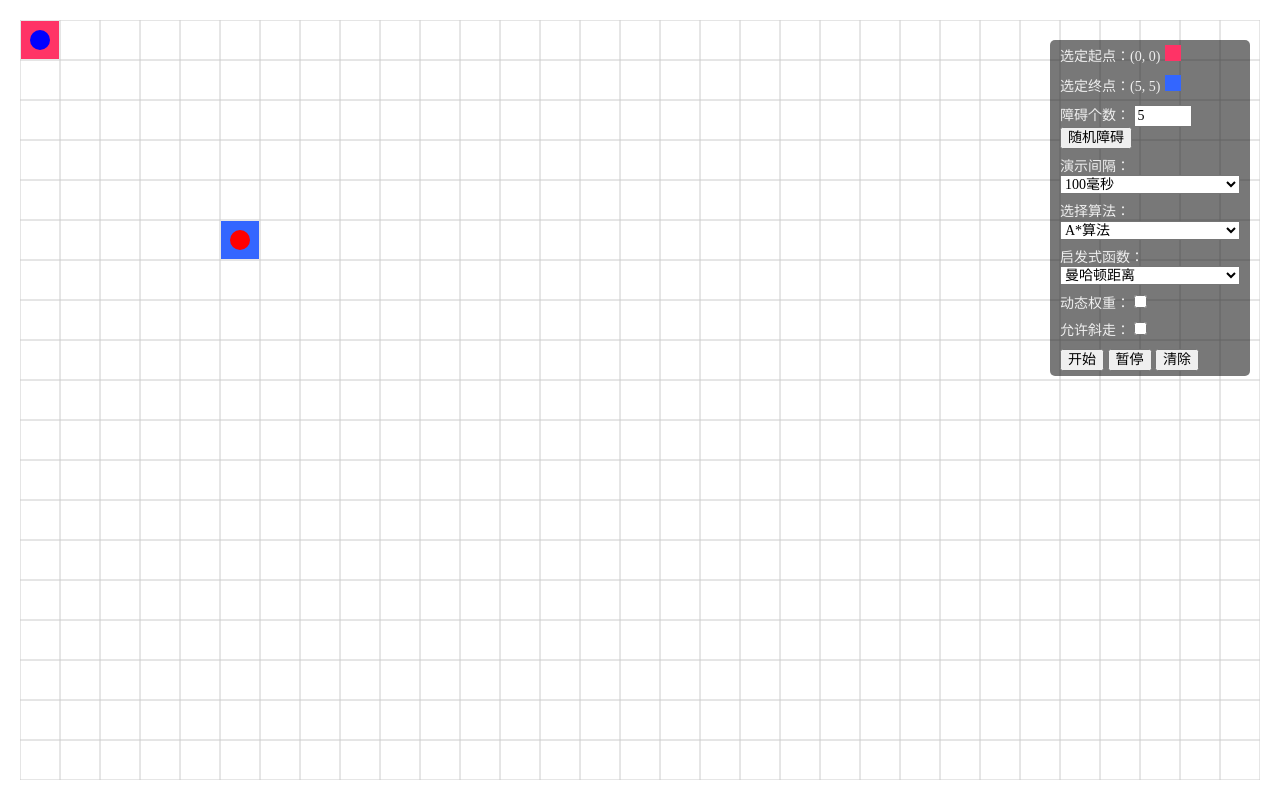
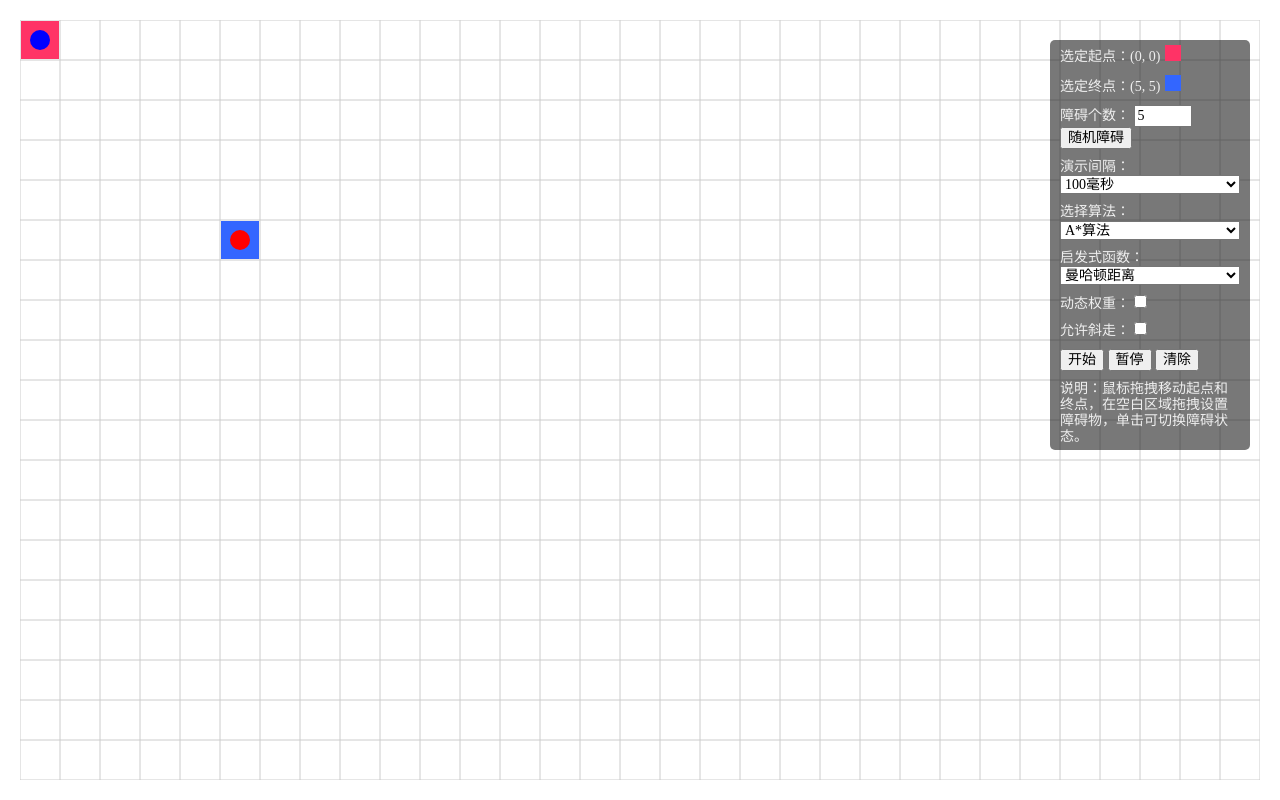
Before and after one commit to ibitcat/path_finding, a plain HTML site: page index.html in a window 1280 px wide. Drawn offline with Linux system fonts and the light colour scheme.

Commit message:
feat: 增加操作说明

```diff
--- a/index.html
+++ b/index.html
@@ -77,6 +77,8 @@
                 <input type="button" value="暂停" id="pause">
                 <input type="button" value="清除" id="clear">
             </p>
+
+            <p id="note">说明：鼠标拖拽移动起点和终点，在空白区域拖拽设置障碍物，单击可切换障碍状态。</p>
         </div>
     </div>
 
```
